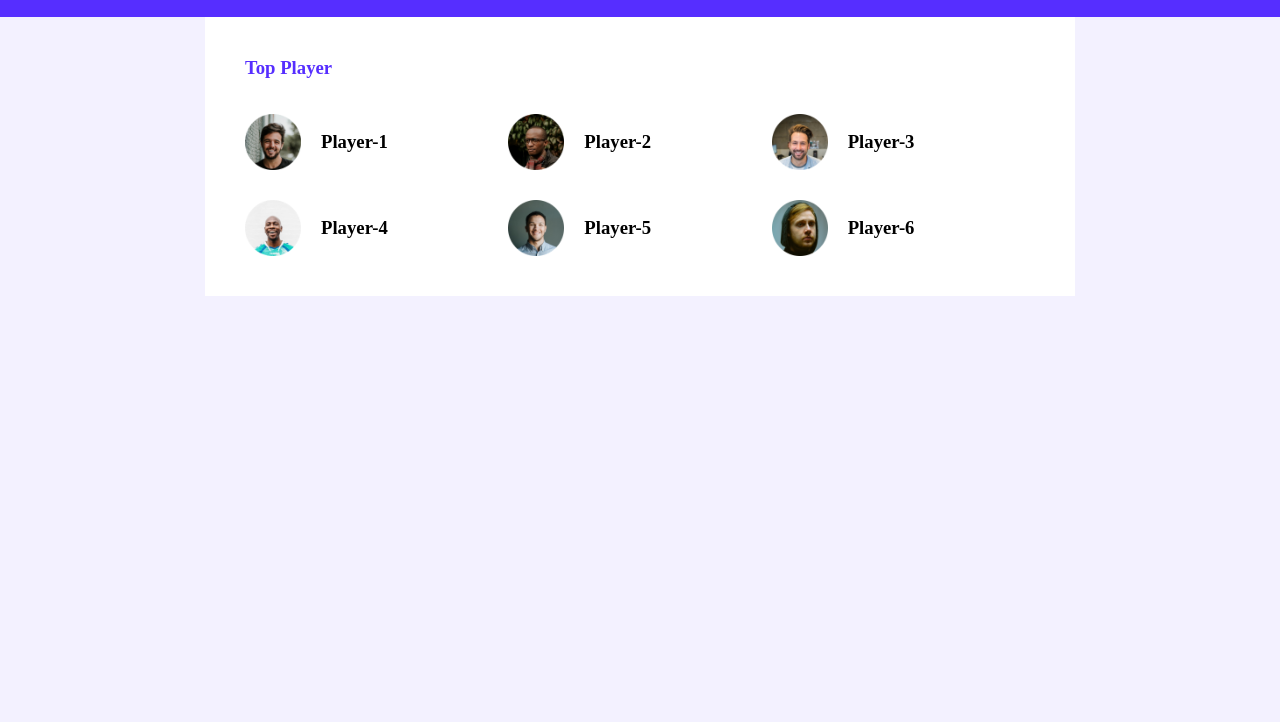
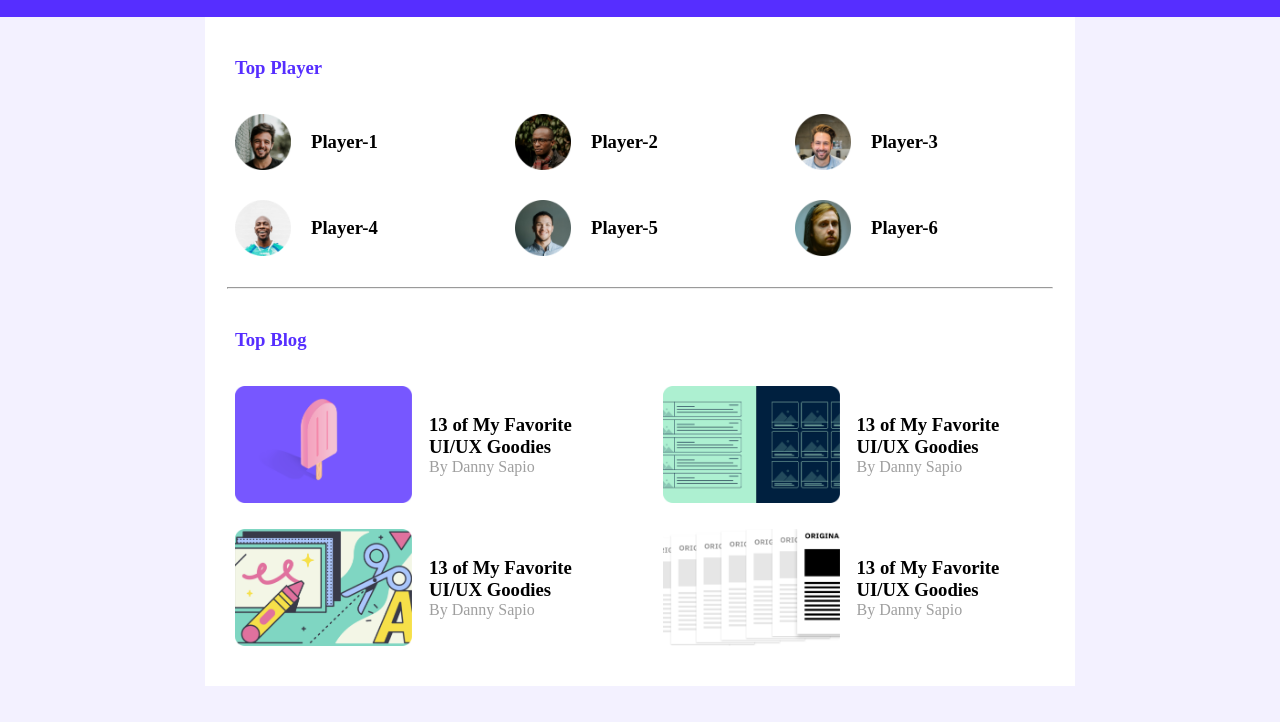
Before and after one commit to ProdipKumarShil/ph-project-leader-board, a plain HTML site: page index.html in a window 1280 px wide. Shown: the part 78-800 px from the top of the page. Drawn offline with Linux system fonts and the light colour scheme.

Commit message:
added blog section

```diff
--- a/index.html
+++ b/index.html
@@ -56,6 +56,40 @@
                     </div>
                 </div>
             </div>
+            <hr>
+            <div class="blogs-section">
+                <h3 class="section-title">Top Blog</h3>
+                <div class="blogs">
+                    <div class="blog">
+                        <img src="./images/blogs/blog-1.png" alt="">
+                        <div class="blog-info">
+                            <h3 class="blog-title">13 of My Favorite UI/UX Goodies</h3>
+                            <p class="author">By Danny Sapio</p>
+                        </div>
+                    </div>
+                    <div class="blog">
+                        <img src="./images/blogs/blog-2.png" alt="">
+                        <div class="blog-info">
+                            <h3 class="blog-title">13 of My Favorite UI/UX Goodies</h3>
+                            <p class="author">By Danny Sapio</p>
+                        </div>
+                    </div>
+                    <div class="blog">
+                        <img src="./images/blogs/blog-3.png" alt="">
+                        <div class="blog-info">
+                            <h3 class="blog-title">13 of My Favorite UI/UX Goodies</h3>
+                            <p class="author">By Danny Sapio</p>
+                        </div>
+                    </div>
+                    <div class="blog">
+                        <img src="./images/blogs/blog-4.png" alt="">
+                        <div class="blog-info">
+                            <h3 class="blog-title">13 of My Favorite UI/UX Goodies</h3>
+                            <p class="author">By Danny Sapio</p>
+                        </div>
+                    </div>
+                </div>
+            </div>
         </section>
     </main>
 </body>
--- a/style.css
+++ b/style.css
@@ -18,6 +18,12 @@ body{
 .section-title{
     color: var(--primary-color);
     margin-bottom: 35px;
+}
+hr{
+    width: 95%;
+    margin: 1px auto;
+    color: #D1D1D1;
+    margin-bottom: 40px;
 }
 /* Header style */
 
@@ -48,6 +54,7 @@ body{
 }
 
 /* main section styling */
+
 .player-blog-section{
     background-color: #fff;
     width: 870px;
@@ -67,5 +74,31 @@ body{
     margin-right: 20px;
 }
 .players-section{
-    padding: 40px;
+    padding-top: 40px;
+    padding-left: 30px;
+    padding-bottom: 30px;
 }
+/* blog styling */
+.blogs-section{
+    margin: 40px 30px;
+}
+.blogs{
+    display: grid;
+    grid-template-columns: repeat(2, 1fr);
+    grid-row-gap: 26px;
+    grid-column-gap: 45px;
+}
+.blog{
+    display: flex;
+    align-items: center;
+}
+.blog img{
+    width: 177px;
+    height: 117px;
+}
+.blog-info{
+    margin-left: 17px;
+}
+.author{
+    color: #9F9F9F;
+}
```
